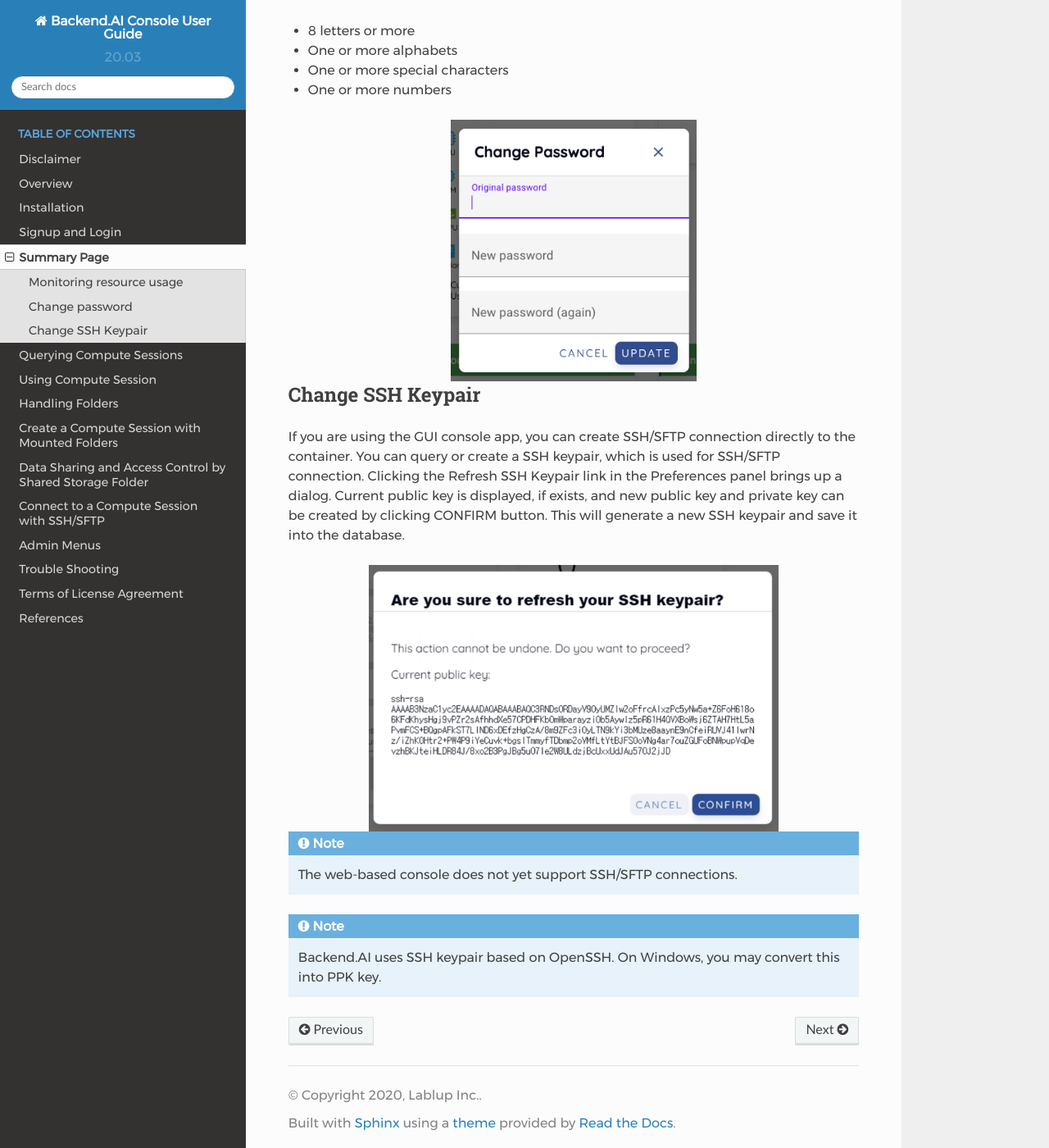
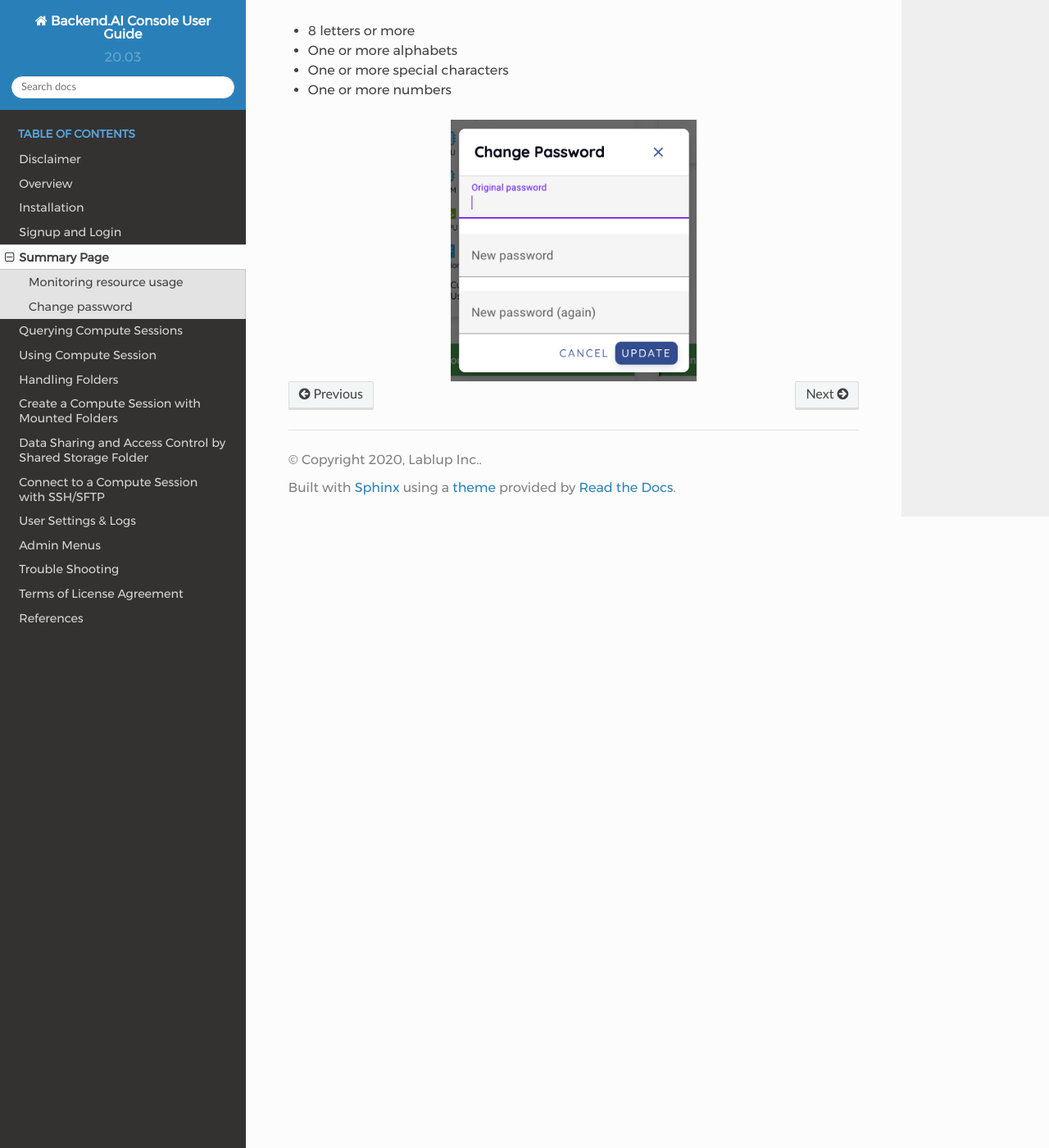
Before and after one commit to lablup/backend.ai-docs-webui, a Sphinx documentation site: the page built from docs/summary/summary.rst, in a window 1280 px wide and 1400 px high, scrolled down 1961 px. Shown: the whole window at 82% size. Built offline with Sphinx 7.4.7 and the Read the Docs theme 2.0.0, drawn with Linux system fonts in a browser that asks for light colours.

Commit message:
docs: update console manual of usersettings (#5)
* modify: summary page

* add: user_settings page

* update: deprecated function add_stylesheet to add_css_file

* add: user_settings page in toctree

* update: SSH Keypair description matches to current UI

* remove: unused description of SSH Keypair change

* add: korean translation for usersettings page

* modify: dot file text to code text

* modify: dot file in korean translation to code text

```diff
--- a/docs/conf.local.py
+++ b/docs/conf.local.py
@@ -71,7 +71,7 @@ html_css_files = ['css/custom.css']
 
 
 def setup(app):
-    app.add_stylesheet('css/custom.css')
+    app.add_css_file('css/custom.css')
 
 
 # -- Options for LaTeX output ------------------------------------------------
--- a/docs/conf.py
+++ b/docs/conf.py
@@ -71,7 +71,7 @@ html_css_files = ['css/custom.css']
 
 
 def setup(app):
-    app.add_stylesheet('css/custom.css')
+    app.add_css_file('css/custom.css')
 
 
 # -- Options for LaTeX output ------------------------------------------------
--- a/docs/index.rst
+++ b/docs/index.rst
@@ -31,6 +31,7 @@ The latest versions of this document can be found from sites below:
    mount_vfolder/mount_vfolder
    share_vfolder/share_vfolder
    sftp_to_container/sftp_to_container
+   user_settings/user_settings
    admin_user_keypair_management/admin_user_keypair_management
    trouble_shooting/trouble_shooting
    license_agreement/license_agreement
--- a/docs/summary/summary.rst
+++ b/docs/summary/summary.rst
@@ -70,26 +70,3 @@ password should follow the rules below:
    :width: 300
    :align: center
    :alt: Change password dialog
-
-
-Change SSH Keypair
-------------------
-
-If you are using the GUI console app, you can create SSH/SFTP connection
-directly to the container. You can query or create a SSH keypair, which is used
-for SSH/SFTP connection. Clicking the Refresh SSH Keypair link in the
-Preferences panel brings up a dialog. Current public key is displayed, if
-exists, and new public key and private key can be created by clicking CONFIRM
-button. This will generate a new SSH keypair and save it into the database.
-
-.. image:: refresh_ssh_keypair_dialog.png
-   :width: 500
-   :align: center
-   :alt: Change password dialog
-
-.. note::
-   The web-based console does not yet support SSH/SFTP connections.
-
-.. note::
-   Backend.AI uses SSH keypair based on OpenSSH. On Windows, you may convert
-   this into PPK key.
```
Also changed, not shown: docs/user_settings/user_settings.rst (added, +57 -0 lines), docs/summary/refresh_ssh_keypair_dialog.png (deleted), docs/user_settings/edit_user_config_script.png (added), docs/user_settings/refresh_ssh_keypair_dialog.png (added), 2 other files.
